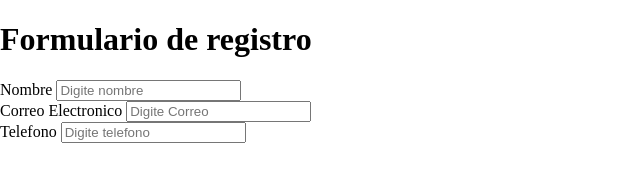
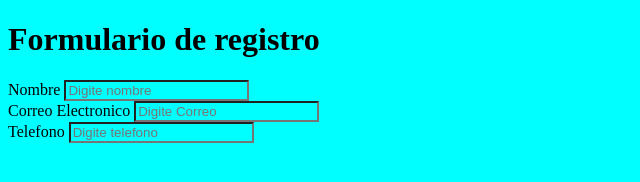
Before and after one commit to jefmoral/formulario1, a plain HTML site: page index.html in a window 1280 px wide. Shown: the whole page, without its empty margins (0-640 px from the left). Drawn offline with Linux system fonts and the light colour scheme.

Commit message:
formulario1.0

```diff
--- a/style.css
+++ b/style.css
@@ -1,5 +1,3 @@
-
-
-body {
-    display: table-row;
+*{
+    background-color: aqua;
 }
```
